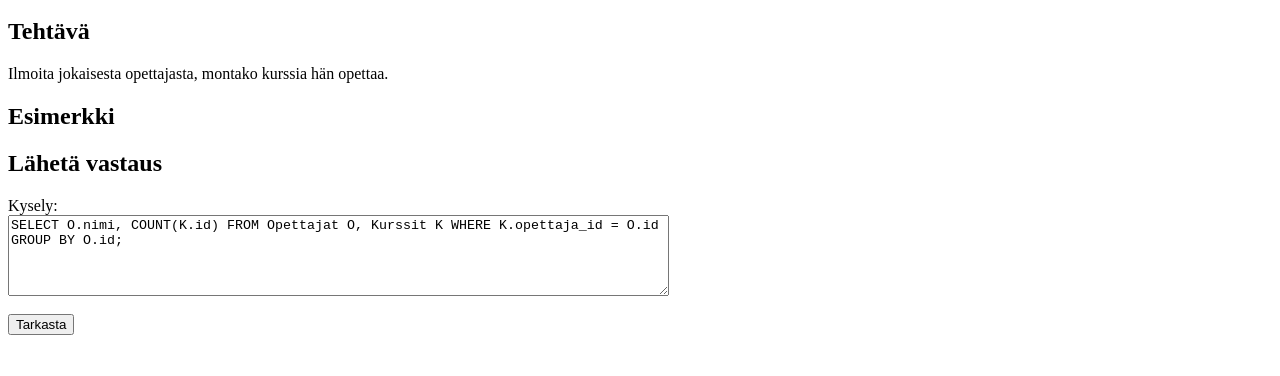
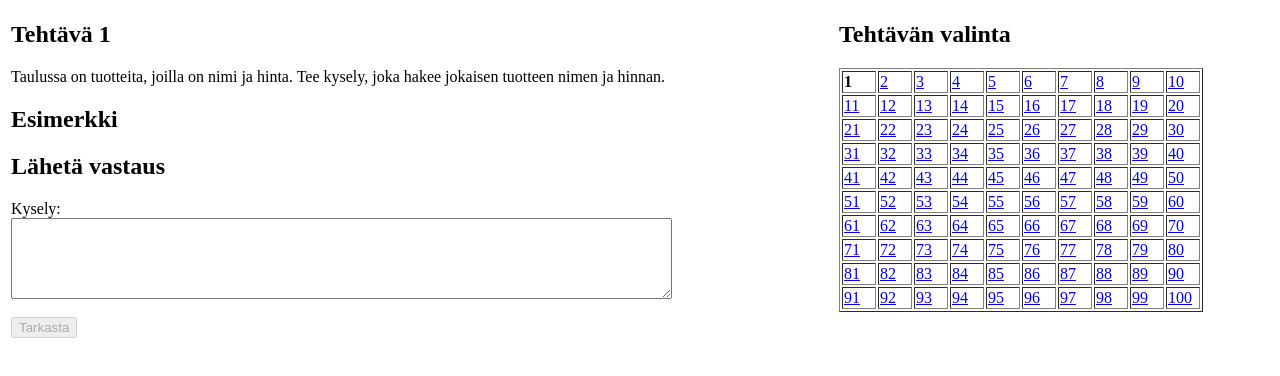
Before and after one commit to pllk/sqltrainer, a plain HTML site: page index.html in a window 1280 px wide. Shown: the part 48-424 px from the top of the page. Drawn offline with Linux system fonts and the light colour scheme; no server answers.

Commit message:
Many improvements

```diff
--- a/index.html
+++ b/index.html
@@ -1,7 +1,9 @@
 <meta charset="utf-8">
-<body style="max-width:800px">
+<body>
 <h1>SQL Trainer</h1>
-<h2>Tehtävä</h2>
+<table>
+<tr valign=top><td width=800>
+<h2>Tehtävä <span id="which"></span></h2>
 <p id="task"></p>
 <h2>Esimerkki</h2>
 <div id="example"></div>
@@ -10,17 +12,33 @@
 Kysely:<br>
 <textarea rows=5 cols=80 id=query>SELECT O.nimi, COUNT(K.id) FROM Opettajat O, Kurssit K WHERE K.opettaja_id = O.id GROUP BY O.id;</textarea>
 <br><br>
-<button onclick="check();">Tarkasta</button>
+<button id="submit" onclick="check();">Tarkasta</button>
+<span id="message"></span>
 <div id="verdict"></div>
+</td>
+<td width=20></td>
+<td>
+<div id="menu"></div>
+</td>
+</tr></table>
+
 <script src="dist/sql-wasm.js"></script>
 <script>
+
+function get(id) {
+    return document.getElementById(id);
+}
 
 function sql_run(context,query,what) {
     config = {locateFile: filename => `dist/${filename}`};
 
     initSqlJs(config).then(function(SQL){
         var db = new SQL.Database();
-        db.run(context);
+        try {
+            db.run(context);
+        } catch(error) {
+            alert("Virhe tehtävän määrittelyssä");
+        }
         try {
             var result = db.exec(query);
             sql_result(result,what);
@@ -97,6 +115,8 @@ function render_result(data,title) {
     return html;
 }
 
+var strict;
+
 function same(a,b) {
     if (a.length != b.length) return false;
     var c = [], d = [];
@@ -104,68 +124,80 @@ function same(a,b) {
         c.push(a[i]);
         d.push(b[i]);
     }
-    c.sort(); d.sort();
+    if (!strict) {
+        c.sort(); d.sort();
+    }
     for (var i = 0; i < a.length; i++) {
         if (c[i] != d[i]) return false;
     }
     return true;
 }
 
-var table_names = [];
+var table_names;
 var table_data;
+var all_correct;
 
 function sql_result(result,what) {
     if (what[0] == "example") {
         table_data[my_test].push(result);
         my_table++;
         if (my_table < tables.length) {
-            show_example();
+            process_task();
         } else {
             if (my_test == 0) {
                 var html = "";
                 html += render_tables(table_data[0]);
                 html += "<br>";
                 html += render_result(results[0],"Haluttu tulos");
-                document.getElementById("example").innerHTML = html;
+                get("example").innerHTML = html;
             }
             my_table = 0;
             my_test++;
             if (my_test < tests.length) {
-                show_example();
+                process_task();
+            } else {
+                get("submit").disabled = false;
             }
         }
     }
     if (what[0] == "test") {
-        var verdict = document.getElementById("verdict");
+        var verdict = get("verdict");
         var plain = render_plain(result);
         var correct = same(results[what[1]],plain);
+        if (!correct) all_correct = false;
         var message = correct ? "<font color=green>oikein</font>" : "<font color=red>väärin</font>";
         verdict.innerHTML += "<h2>Testi "+(what[1]+1)+" ("+message+")</h2>";
         verdict.innerHTML += render_tables(table_data[what[1]]);
         verdict.innerHTML += render_result(results[what[1]],"Haluttu tulos");
         verdict.innerHTML += render_result(plain,"Kyselysi tulos");
         my_test++;
-        if (my_test < tests.length) check_test();
+        if (all_correct && my_test < tests.length) {
+            check_test();
+        } else {
+            var message = all_correct ? "<font color=green>Kyselysi toimii oikein</font>" : "<font color=red>Kyselysi toimii väärin</font>";
+            get("message").innerHTML = message;
+        }
     }
 }
 
 
 function sql_error(error,what) {
-    var verdict = document.getElementById("verdict");
-    verdict.innerHTML += "<br><font color=red>Virhe kyselyssä:</font><br>"+error;
+    get("message").innerHTML = "<font color=red>Kyselysi on virheellinen</font>";
+    get("verdict").innerHTML = "<br>"+error;
 }
 
 var tables, tests, results;
-var tests;
 
 function parse_task(data) {
     var lines = data.split("\n");
     var mode = 0;
-    var task = document.getElementById("task");
+    var task = get("task");
     task.innerHTML = "";
     tables = [];
+    table_names = [];
     tests = [];
     results = [];
+    strict = false;
     for (var i = 0; i < lines.length; i++) {
         var line = lines[i].trim();
         if (line == "TASK") {
@@ -178,6 +210,8 @@ function parse_task(data) {
             results.push([]);
         } else if (line == "RESULT") {
             mode = 4;
+        } else if (line == "STRICT") {
+            strict = true;
         } else if (line == "") {
         } else {
             if (mode == 1) {
@@ -194,21 +228,22 @@ function parse_task(data) {
 }
 
 function read_task(file) {
+    get("submit").disabled = true;
     var x = new XMLHttpRequest();
     x.onreadystatechange = function() {
         if (x.readyState == 4 && x.status == 200) {
             parse_task(x.responseText);
             my_test = my_table = 0;
-            show_example();
+            process_task();
         }
     }
-    x.open("GET",file);
+    x.open("GET",file+"?"+(new Date().getTime()));
     x.send();
 }
 
 var my_test, my_table;
 
-function show_example() {
+function process_task() {
     if (my_test == 0 && my_table == 0) table_data = [];
     if (my_table == 0) table_data.push([]);
     var context = "";
@@ -232,16 +267,46 @@ function check_test() {
     for (var i = 0; i < tests[my_test].length; i++) {
         context += tests[my_test][i];
     }
-    var query = document.getElementById("query").value;
+    var query = get("query").value;
     sql_run(context,query,["test",my_test]);
 }
 
 function check() {
-    document.getElementById("verdict").innerHTML = "";
+    get("verdict").innerHTML = "";
+    get("message").innerHTML = "";
     my_test = 0;
+    all_correct = true;
     check_test();
 }
 
-read_task("tasks/task2.txt");
+var my_task;
+
+function create_menu() {
+    var html = "";
+    html += "<h2>Tehtävän valinta</h2>";
+    html += "<table border>";
+    for (var i = 1; i <= 100; i++) {
+        if (i%10 == 1) html += "<tr>";
+        var link = i == my_task ? "<b>"+i+"</b>" : "<a href=\"#\" onclick=\"show_task("+i+");\">"+i+"</a>";
+        html += "<td width=30>"+link+"</td>";
+        if (i%10 == 0) html += "</tr>";
+    }
+    html += "</table>";
+    get("menu").innerHTML = html;
+}
+
+function show_task(task) {
+    my_task = task;
+    get("query").value = "";
+    get("task").innerHTML = "";
+    get("example").innerHTML = "";
+    get("message").innerHTML = "";
+    get("verdict").innerHTML = "";
+    get("which").innerHTML = task;
+    read_task("tasks/task"+task+".txt");
+    create_menu();
+}
+
+show_task(1);
 
 </script>
```
Also changed, not shown: tasks/task2.txt.
